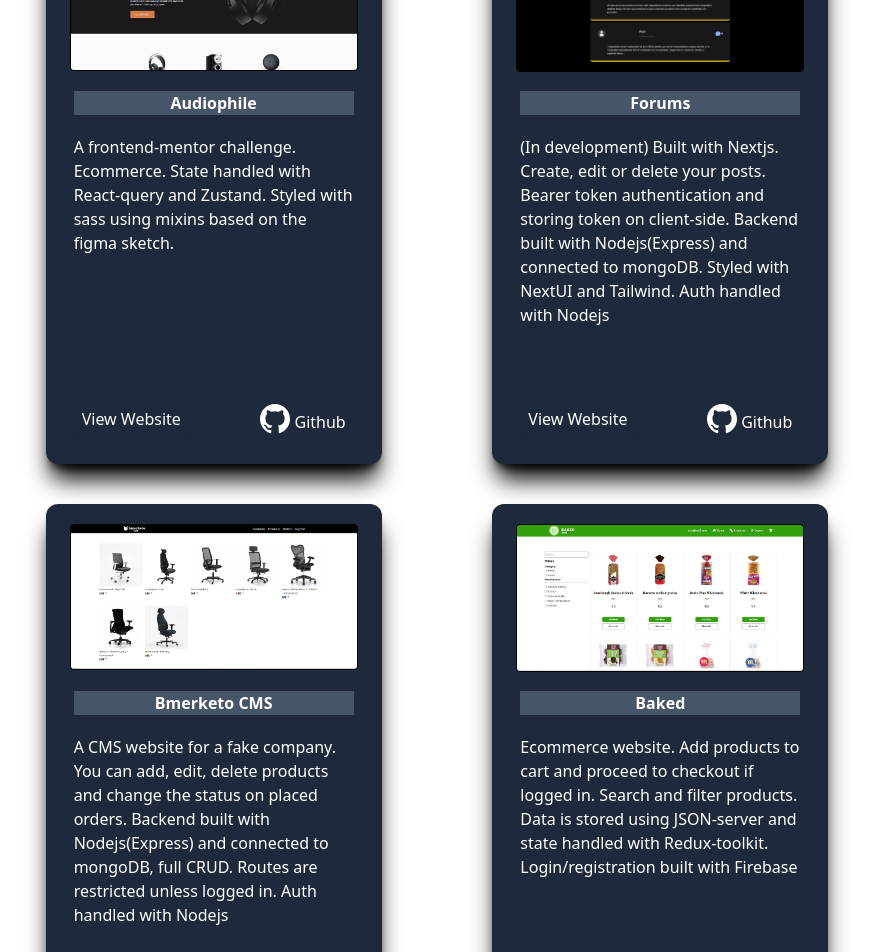
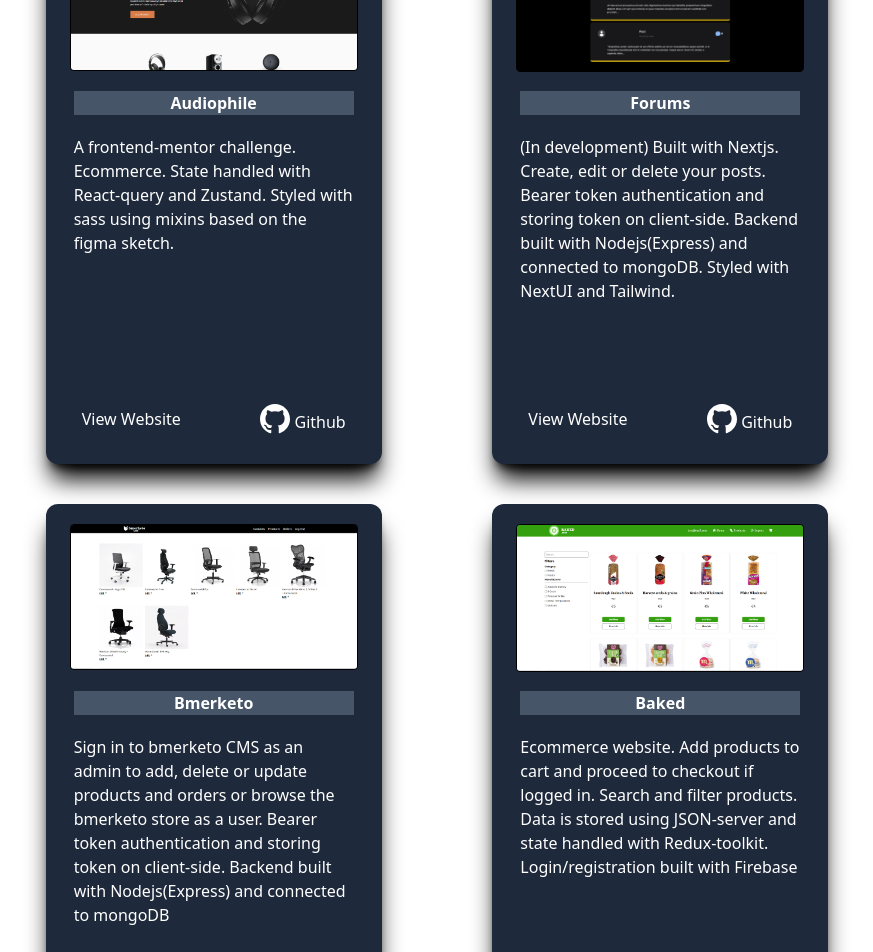
Before and after one commit to Oz996/Portfolio, a React (Vite) app: page /projects in a window 1280 px wide. Shown: the part 340-1292 px from the top of the page, without its empty margins (203-1076 px from the left). Built offline with nearby package versions, Linux system fonts and the light colour scheme.

Commit message:
bmerketo changes

```diff
--- a/db.json
+++ b/db.json
@@ -10,15 +10,15 @@
     },
     {
       "title": "Forums",
-      "description": "(In development) Built with Nextjs. Create, edit or delete your posts. Bearer token authentication and storing token on client-side. Backend built with Nodejs(Express) and connected to mongoDB. Styled with NextUI and Tailwind. Auth handled with Nodejs",
+      "description": "(In development) Built with Nextjs. Create, edit or delete your posts. Bearer token authentication and storing token on client-side. Backend built with Nodejs(Express) and connected to mongoDB. Styled with NextUI and Tailwind.",
       "image": "./forums.png",
       "link": "https://forums-eight.vercel.app",
       "github": "https://github.com/Oz996/forums",
       "extralink": ""
     },
     {
-      "title": "Bmerketo CMS",
-      "description": "A CMS website for a fake company. You can add, edit, delete products and change the status on placed orders. Backend built with Nodejs(Express) and connected to mongoDB, full CRUD. Routes are restricted unless logged in. Auth handled with Nodejs",
+      "title": "Bmerketo",
+      "description": "Sign in to bmerketo CMS as an admin to add, delete or update products and orders or browse the bmerketo store as a user. Bearer token authentication and storing token on client-side. Backend built with Nodejs(Express) and connected to mongoDB",
       "image": "./bmerketo2.png",
       "link": "https://bmerketo-cms.onrender.com",
       "github": "https://github.com/Oz996/bmerketo-cms",
--- a/src/pages/Home.tsx
+++ b/src/pages/Home.tsx
@@ -5,7 +5,7 @@ import { Link } from "react-router-dom";
 
 const Home = () => {
   return (
-    <main className="flex w-8/12 mx-auto max-sm:w-11/12 max-sm:mx-5 duration-200 max-sm:flex-col-reverse">
+    <main className="flex w-8/12 mx-auto max-sm:w-11/12 max-sm:mx-5 duration-200 max-md:flex-col-reverse">
       <div className="flex flex-col h-[53rem] justify-center">
         <div className="flex flex-col justify-center">
           <h1 className="text-7xl font-semibold mb-6 max-sm:text-5xl slide-left max-sm:mt-[-20vh]">
```
